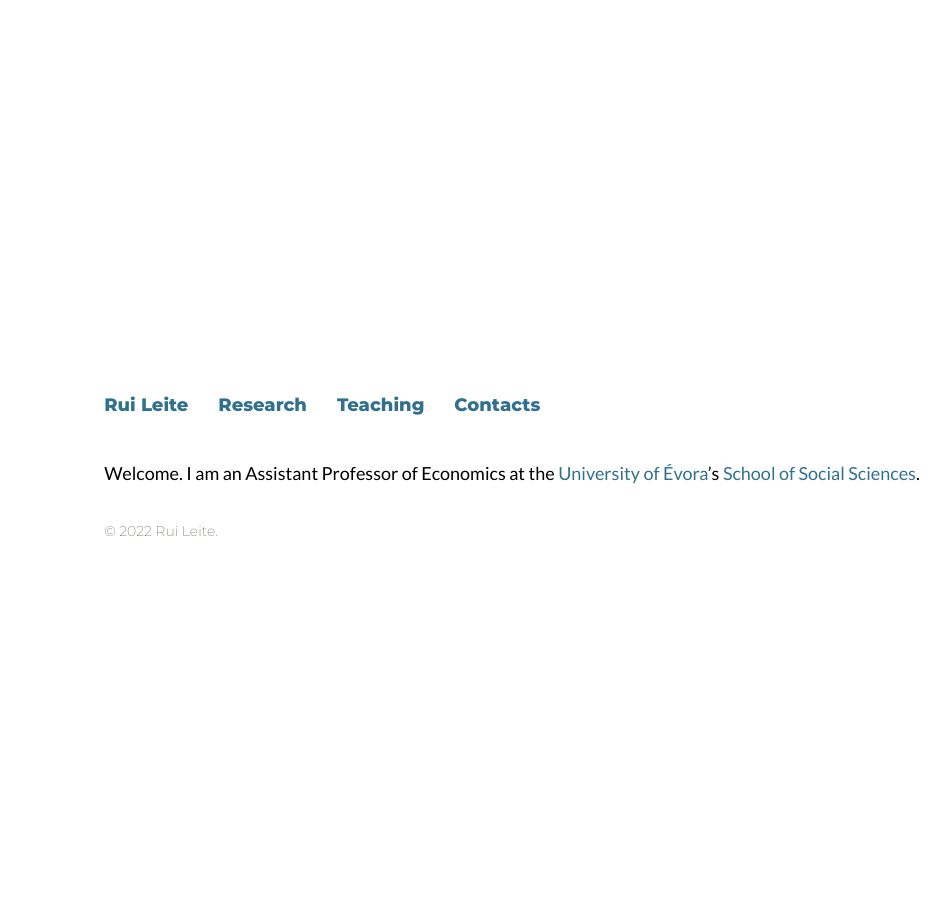
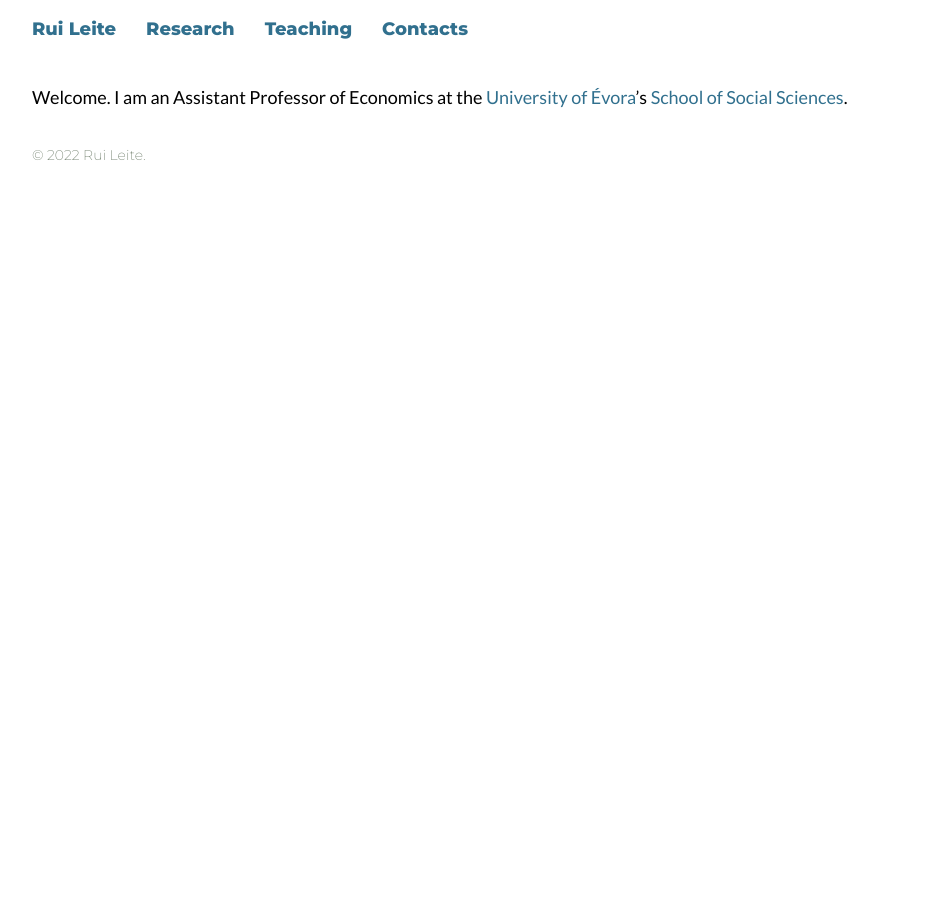
Before and after one commit to rmleite/rmleite.github.io, a Jekyll site: the page built from index.md, in a window 1280 px wide. Shown: the whole page, without its empty margins (128-1077 px from the left). Built offline with Jekyll 4.4.1, drawn with Linux system fonts in a browser that asks for light colours.

Commit message:
Revert CSS changes

```diff
--- a/assets/css/main.css
+++ b/assets/css/main.css
@@ -17,13 +17,7 @@
     src: url('../fonts/Lato-Regular.ttf') format('truetype');
 }
 
-html, body {
-  height: 100%;
-}
-
 body {
-  display: flex;
-  flex-direction: column;
   background-color: #FFFFFF;
   padding-left: 20px;
   padding-right: 20px;
@@ -42,7 +36,6 @@ a {
 
 .topnav {
   font-family: 'Montserrat-ExtraBold', sans-serif;
-  flex-shrink: 0;
 }
 
 .topnav a:hover {
@@ -63,7 +56,6 @@ a {
 .content {
   padding-top: 10px;
   padding-bottom: 20px;
-  flex: 1 0 auto;
 }
 
 .content a:hover {
@@ -78,5 +70,4 @@ a {
 .footer {
   color: #687864;
   font-family: 'Montserrat-ExtraLight', sans-serif; font-size: 14px;
-  flex-shrink: 0;
 }
```
